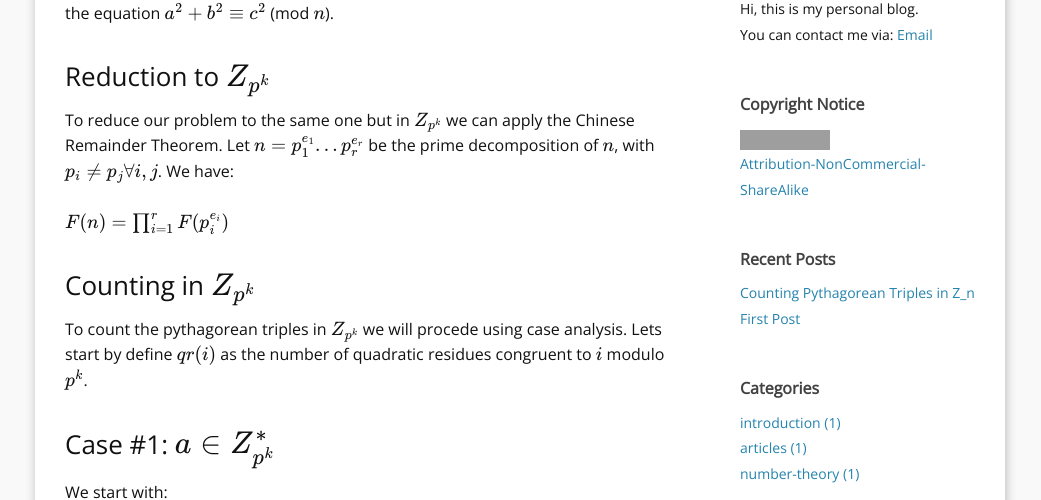
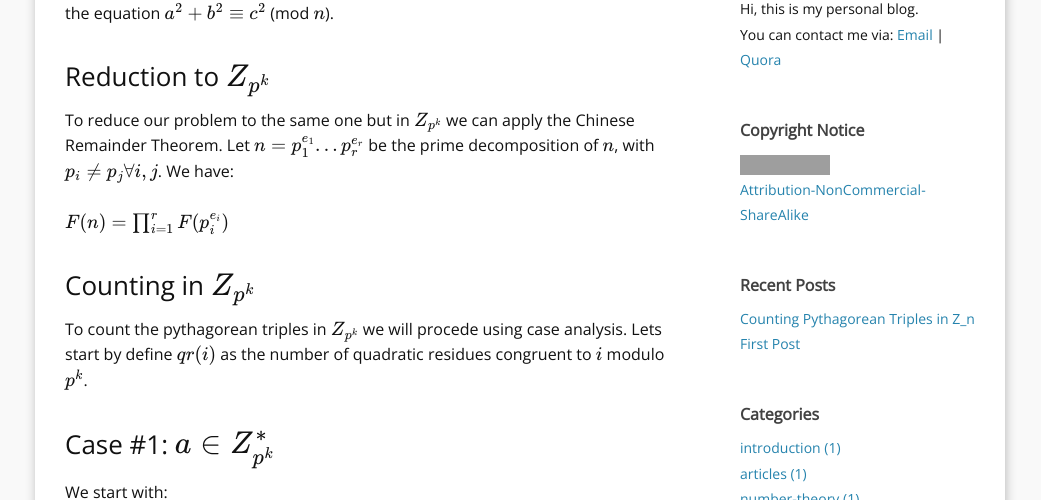
Before and after one commit to JoaoM10/JoaoM10.github.io, a Jekyll site: the page built from index.html, in a window 1280 px wide and 900 px high, cut to the strip 400-900 px from the top of the window. Shown: the whole strip, without its empty margins (120-1161 px from the left). Built offline with Jekyll 4.4.1, drawn with Linux system fonts in a browser that asks for light colours; formulas are drawn with MathJax 3; the list of posts is cut into pages by our own code; grey boxes are pictures that could not be loaded.

Commit message:
change info

```diff
--- a/_includes/Aboutme.html
+++ b/_includes/Aboutme.html
@@ -11,6 +11,8 @@
   {% if site.email != empty %}
   <a href="mailto:{{site.email}}" title="mailto: {{site.email}}">Email</a>
   {% endif %}
+  |
+  <a href="https://www.quora.com/Jo%C3%A3o-Miguel-1" title="Quora account">Quora</a>
 
   {% endif %}
 
```
